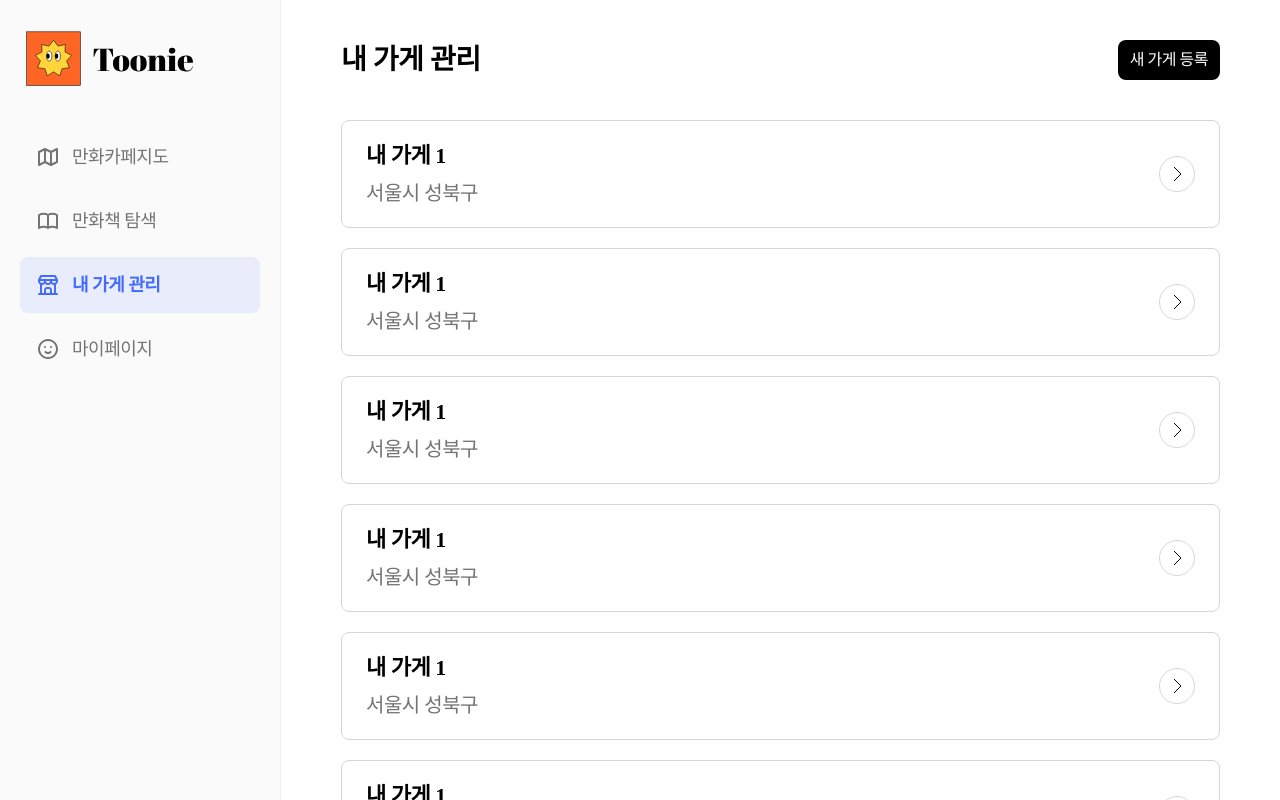
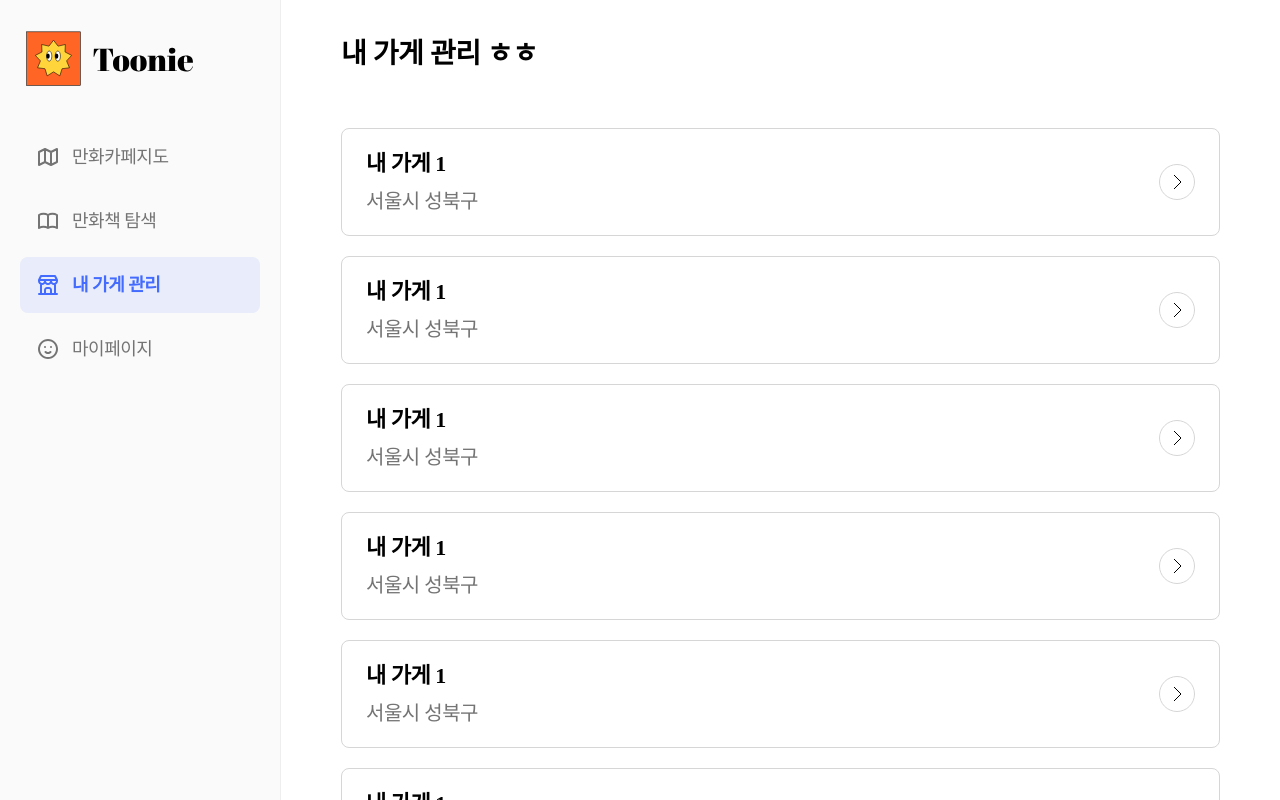
Before and after one commit to Team-Toonie/Toonie-FE, a React (Vite) app: page /mystore in a window 1280 px wide. Built offline with nearby package versions, Linux system fonts and the light colour scheme.

Commit message:
refactor: StickyHeader를 메인으로 이동

```diff
--- /dev/null
+++ b/src/components/common/DefaultHeader.tsx
@@ -0,0 +1,38 @@
+import { forwardRef } from 'react';
+import styled from 'styled-components';
+
+interface DefaultHeaderProps {
+  title: string;
+}
+
+const DefaultHeader = forwardRef<HTMLDivElement, DefaultHeaderProps>(({ title }, ref) => {
+  return (
+    <Container ref={ref}>
+      <InnerContainer>
+        <Title>{title}</Title>
+      </InnerContainer>
+    </Container>
+  );
+});
+
+const Container = styled.div`
+  display: flex;
+  flex-direction: row;
+  background-color: white;
+  align-items: center;
+  padding: 40px 60px;
+`;
+
+const InnerContainer = styled.div`
+  display: flex;
+  flex-direction: row;
+  width: 100%;
+  max-width: 1000px;
+`;
+
+const Title = styled.div`
+  font-size: 28px;
+  font-weight: 700;
+`;
+
+export default DefaultHeader;
--- a/src/components/common/StickyHeader.tsx
+++ b/src/components/common/StickyHeader.tsx
@@ -7,24 +7,32 @@ interface StickyHeaderProps {
 const StickyHeader = ({ isVisible }: StickyHeaderProps) => {
   return (
     <Container $isVisible={isVisible}>
-      <Title>내 가게 관리</Title>
+      <InnerContainer>
+        <Title>내 가게 관리</Title>
+      </InnerContainer>
     </Container>
   );
 };
 
 const Container = styled.div<{ $isVisible: boolean }>`
   display: flex;
-  flex-direction: row;
-  background-color: white;
-  padding: 20px 60px;
+  background-color: ${({ theme }) => theme.colors.neutral[0]};
   position: absolute;
   top: 0;
   width: 100%;
   z-index: 10;
+  justify-content: center;
   transform: translateY(${({ $isVisible }) => ($isVisible ? '0' : '-100%')});
   transition: transform 0.3s ease-in-out;
   border-bottom: 1px solid ${({ theme }) => theme.colors.neutral[400]};
-  box-shadow: ${({ $isVisible }) => ($isVisible ? '0 4px 16px 4px rgba(0, 0, 0, 0.05)' : 'none')};
+  box-shadow: ${({ $isVisible }) => ($isVisible ? '0 4px 16px 4px rgba(0, 0, 0, 0.03)' : 'none')};
+`;
+
+const InnerContainer = styled.div`
+  display: flex;
+  padding: 20px 60px;
+  width: 100%;
+  max-width: 1400px;
 `;
 
 const Title = styled.div`
--- a/src/components/layout/MainLayout.tsx
+++ b/src/components/layout/MainLayout.tsx
@@ -1,16 +1,28 @@
+import { useRef } from 'react';
 import styled from 'styled-components';
 import MainMenuBar from './MainMenuBar';
+import StickyHeader from '../common/StickyHeader';
+import DefaultHeader from '../common/DefaultHeader';
+import useStickyHeader from '../../hooks/useStickyHeader';
 import { Outlet } from 'react-router-dom';
 
 const MainLayout = () => {
+  const contentRef = useRef<HTMLDivElement>(null);
+  const defaultHeaderRef = useRef<HTMLDivElement>(null);
+  const isStickyHeaderVisible = useStickyHeader(contentRef, defaultHeaderRef);
+
   return (
     <Container>
       <MainMenuBar />
-      <ContentContainer>
-        <ContentWrapper>
-          <Outlet />
-        </ContentWrapper>
-      </ContentContainer>
+      <SectionContainer>
+        <StickyHeader isVisible={isStickyHeaderVisible}></StickyHeader>
+        <ContentContainer ref={contentRef}>
+          <ContentWrapper>
+            <DefaultHeader ref={defaultHeaderRef} title="내 가게 관리 ㅎㅎ" />
+            <Outlet />
+          </ContentWrapper>
+        </ContentContainer>
+      </SectionContainer>
     </Container>
   );
 };
@@ -18,27 +30,36 @@ const MainLayout = () => {
 const Container = styled.div`
   display: flex;
   flex-direction: row;
-  width: 100vw;
-  background-color: ${({ theme }) => theme.colors.neutral[700]};
+  background-color: ${({ theme }) => theme.colors.neutral[0]};
   width: 100vw;
   height: 100vh;
 `;
 
+const SectionContainer = styled.div`
+  display: flex;
+  flex-direction: column;
+  background-color: ${({ theme }) => theme.colors.neutral[0]};
+  position: relative;
+  height: 100%;
+  width: 100%;
+  overflow-y: auto;
+`;
+
 const ContentContainer = styled.div`
   display: flex;
-  flex-direction: row;
-  flex-grow: 1;
-  background-color: ${({ theme }) => theme.colors.neutral[0]};
-  justify-content: center;
+  flex-direction: column;
+  width: 100%;
+  gap: 20px;
+  background-color: wihte;
   overflow-y: auto;
-  height: 100%;
 `;
 
 const ContentWrapper = styled.div`
   display: flex;
   flex-direction: column;
-  background-color: salmon;
   width: 100%;
+  max-width: 1000px;
+  margin: 0 auto;
 `;
 
 export default MainLayout;
--- a/src/components/layout/MainMenuBar.tsx
+++ b/src/components/layout/MainMenuBar.tsx
@@ -73,6 +73,7 @@ const Container = styled.div`
   gap: 32px;
   height: 100vh;
   border-right: 1px solid ${({ theme }) => theme.colors.neutral[300]};
+  z-index: 20;
 `;
 
 const Logo = styled.img`
--- a/src/pages/mystore/MyStore.tsx
+++ b/src/pages/mystore/MyStore.tsx
@@ -5,18 +5,21 @@ import MyStoreItem from '../../components/features/mystore/MyStoreItem';
 import useStickyHeader from '../../hooks/useStickyHeader';
 
 const MyStore = () => {
-  const contentRef = useRef<HTMLDivElement>(null);
-  const defaultHeaderRef = useRef<HTMLDivElement>(null);
-  const isStickyHeaderVisible = useStickyHeader(contentRef, defaultHeaderRef);
+  // const contentRef = useRef<HTMLDivElement>(null);
+  // const defaultHeaderRef = useRef<HTMLDivElement>(null);
+  // const isStickyHeaderVisible = useStickyHeader(contentRef, defaultHeaderRef);
 
   return (
     <Container>
-      <StickyHeader isVisible={isStickyHeaderVisible}></StickyHeader>
-      <ContentContainer ref={contentRef}>
-        <DefaultHeader ref={defaultHeaderRef}>
-          <HeaderTitle>내 가게 관리</HeaderTitle>
-          <RegisterButton>새 가게 등록</RegisterButton>
-        </DefaultHeader>
+      <ContentContainer>
+        <MyStoreItem></MyStoreItem>
+        <MyStoreItem></MyStoreItem>
+        <MyStoreItem></MyStoreItem>
+        <MyStoreItem></MyStoreItem>
+        <MyStoreItem></MyStoreItem>
+        <MyStoreItem></MyStoreItem>
+        <MyStoreItem></MyStoreItem>
+        <MyStoreItem></MyStoreItem>
         <MyStoreItem></MyStoreItem>
         <MyStoreItem></MyStoreItem>
         <MyStoreItem></MyStoreItem>
@@ -31,9 +34,9 @@ const MyStore = () => {
 const Container = styled.div`
   display: flex;
   flex-direction: column;
-  background-color: ${({ theme }) => theme.colors.neutral[0]};
   height: 100vh;
   position: relative;
+  background-color: ${({ theme }) => theme.colors.neutral[0]};
 `;
 
 const ContentContainer = styled.div`
@@ -42,7 +45,6 @@ const ContentContainer = styled.div`
   padding: 20px 60px;
   gap: 20px;
   background-color: wihte;
-  overflow-y: auto;
 `;
 
 const DefaultHeader = styled.div`
```
